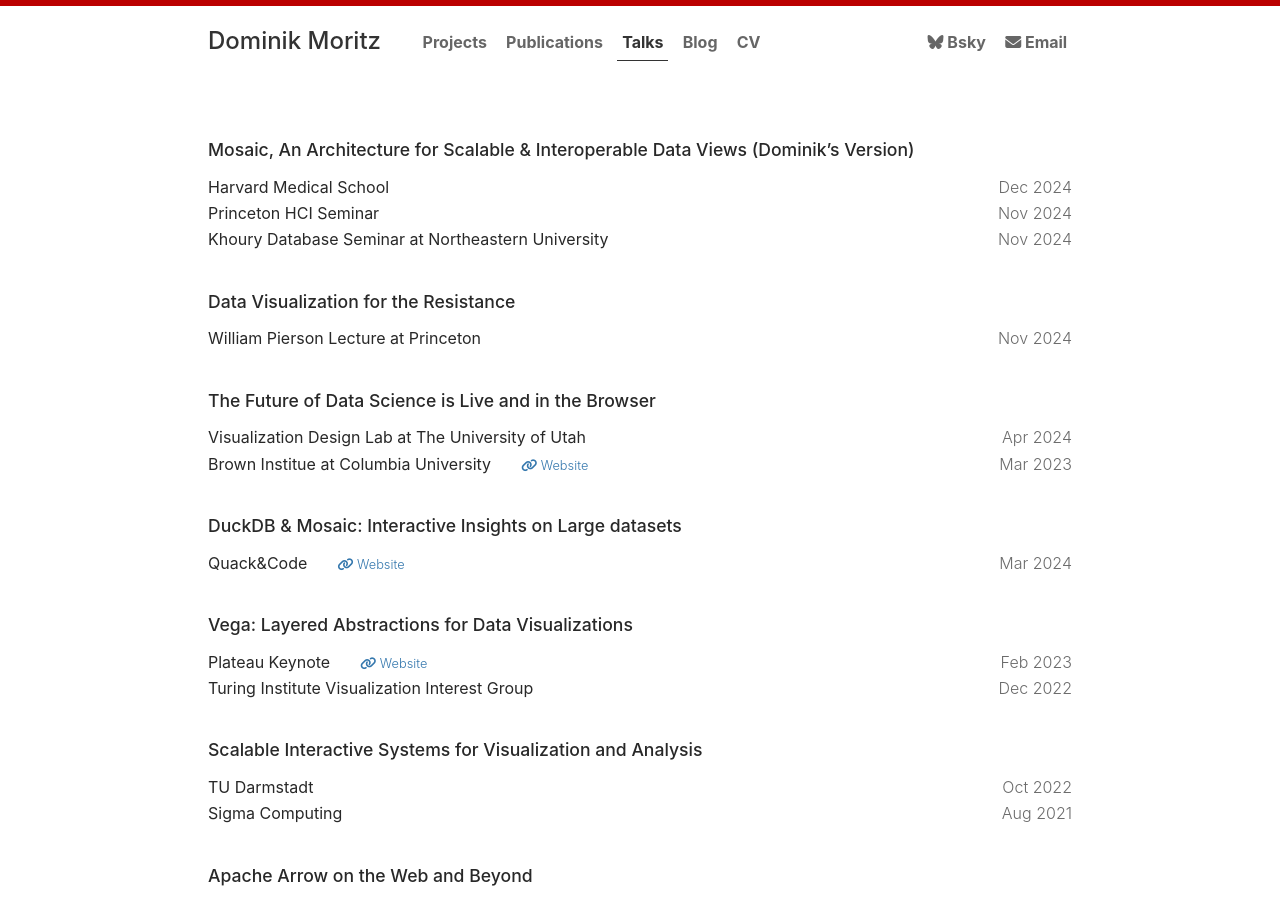
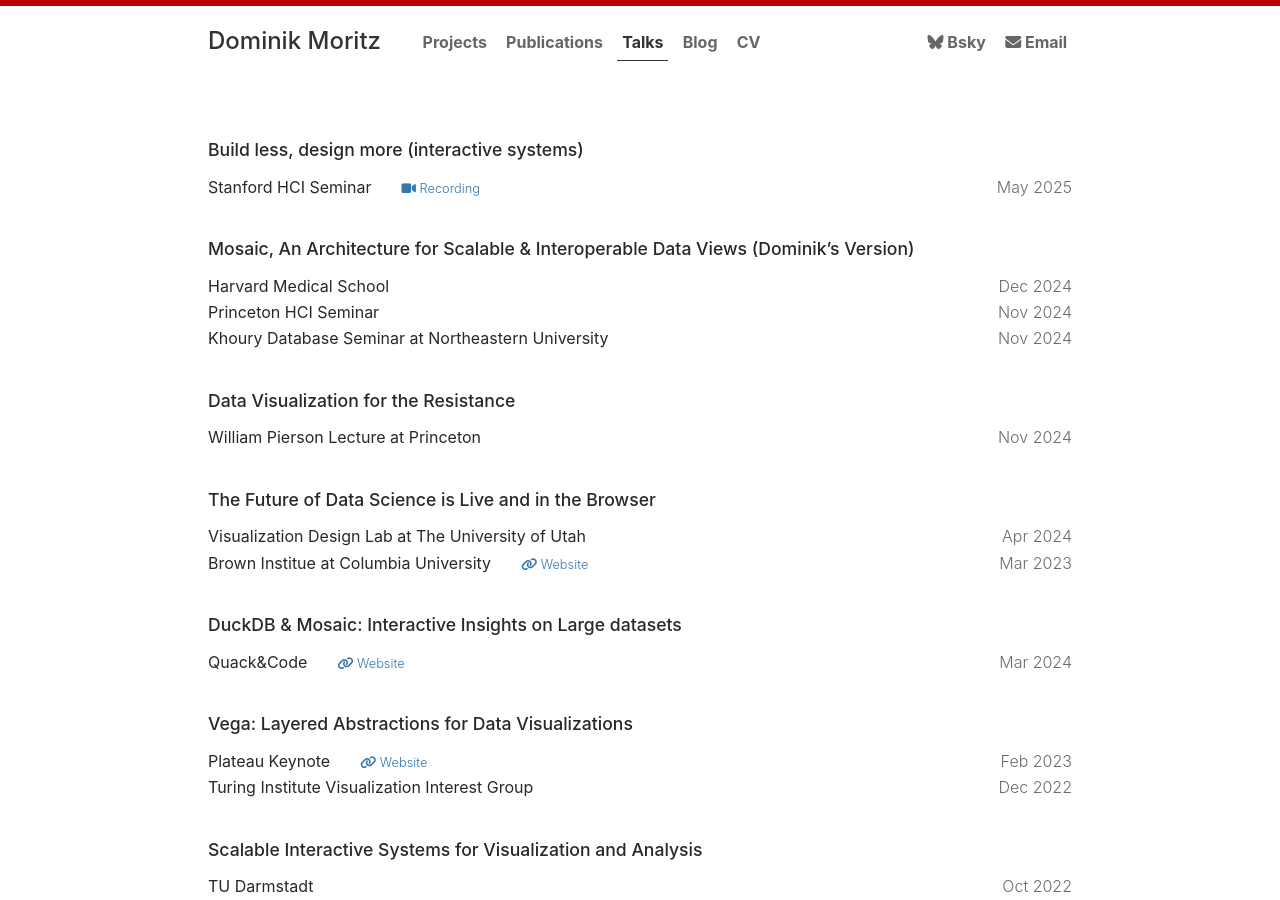
Before and after one commit to domoritz/domoritz.github.io, a Jekyll site: the page built from talks.md, in a window 1280 px wide and 900 px high. Built offline with Jekyll 4.4.1, drawn with Linux system fonts in a browser that asks for light colours.

Commit message:
Add stanford talk

```diff
--- a/_data/talks.yml
+++ b/_data/talks.yml
@@ -1,3 +1,7 @@
+- title: "Build less, design more (interactive systems)"
+  date: 2025-05-13
+  location: Stanford HCI Seminar
+  recording: https://www.youtube.com/watch?v=6DIIkX19ihs
 - title: "Mosaic, An Architecture for Scalable & Interoperable Data Views (Dominik's Version)"
   location: "Harvard Medical School"
   date: 2024-12-09
```
